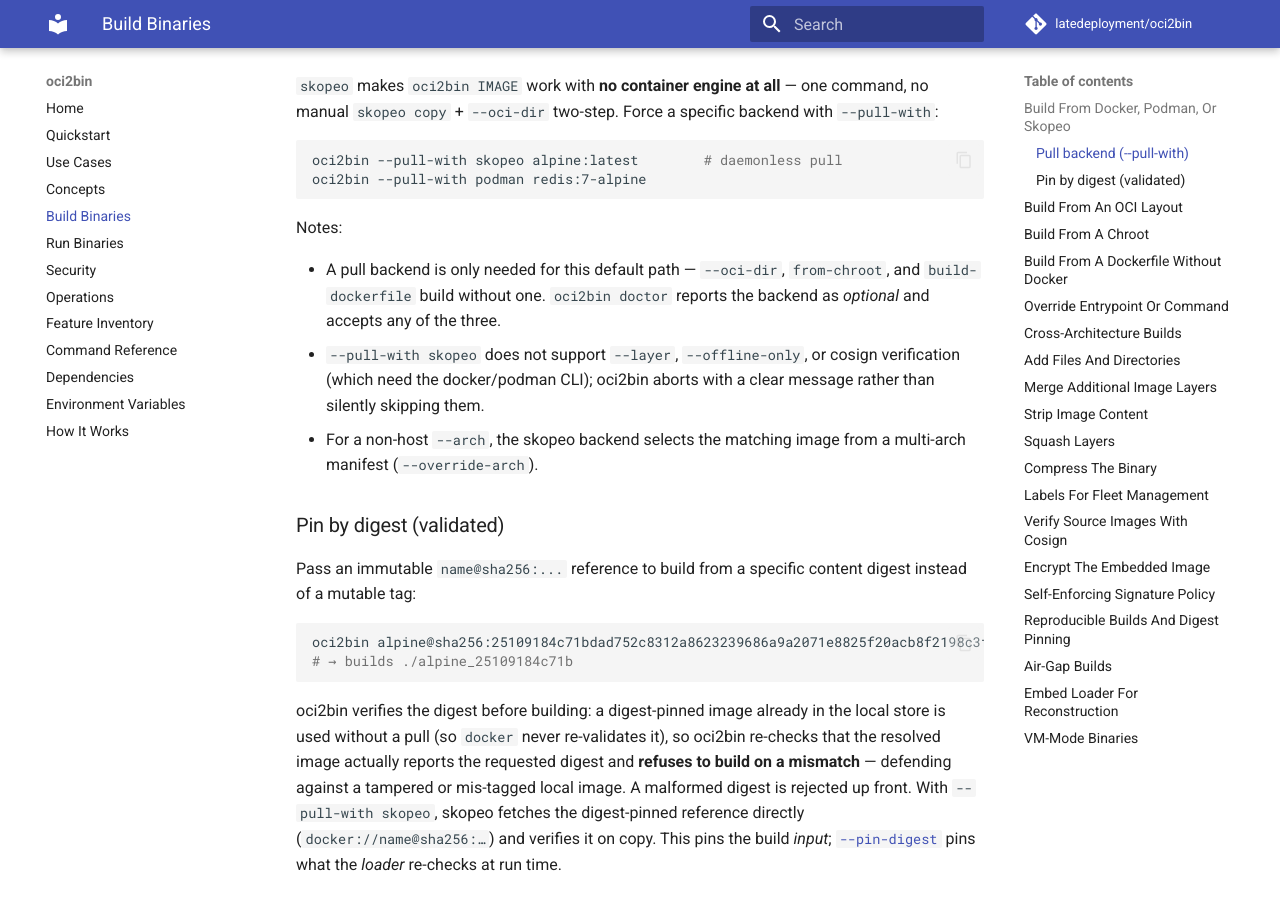
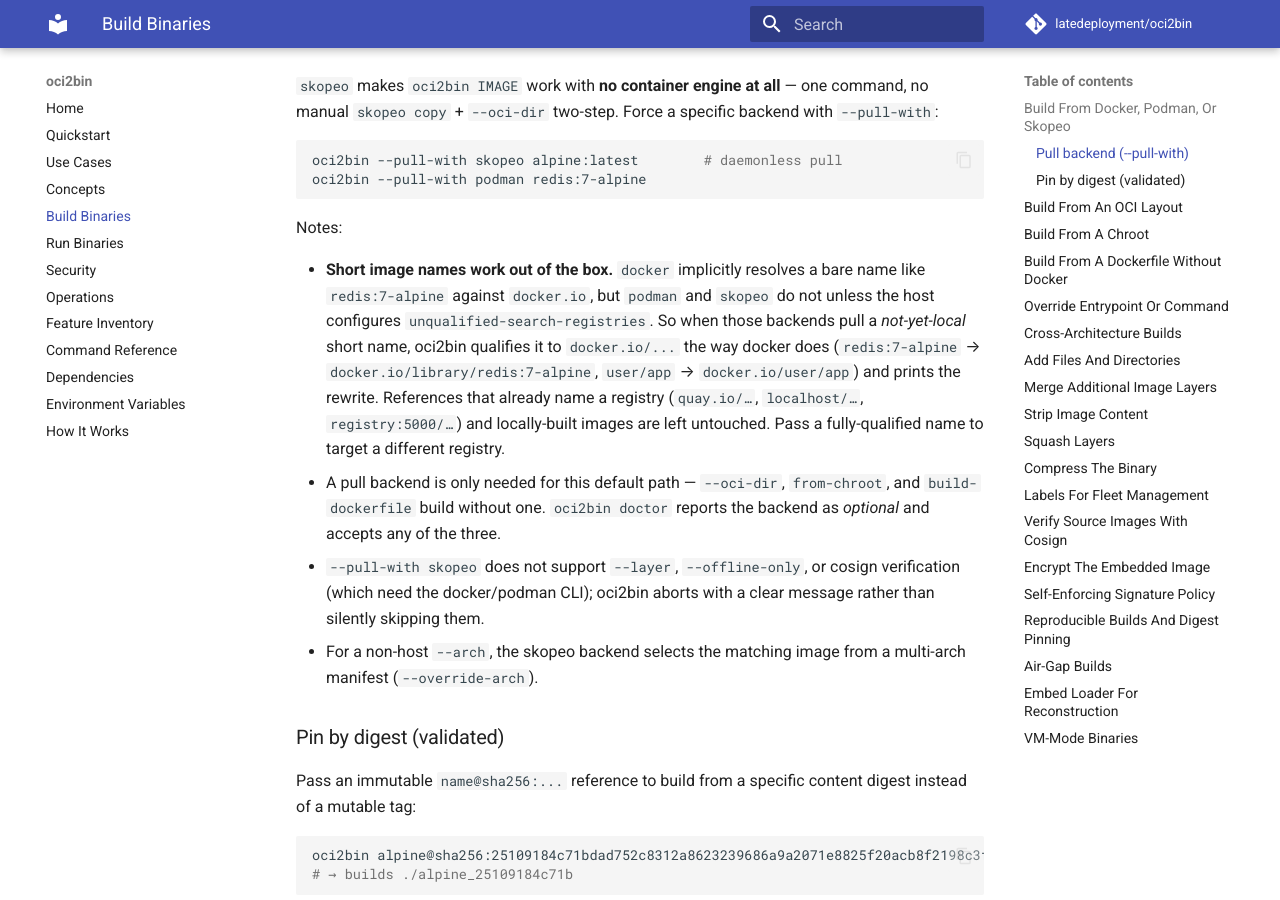
Before and after one commit to latedeployment/oci2bin, an MkDocs documentation site: the page built from docs/build.md, in a window 1280 px wide and 900 px high, scrolled down 709 px. Built offline with MkDocs 1.6.1 and Material for MkDocs 9.7.7, drawn with Linux system fonts in a browser that asks for light colours; comment, search, counter and statistics services are not loaded.

Commit message:
fix: qualify short image names to docker.io for podman/skopeo
`docker` implicitly resolves a bare name like `redis:7-alpine` against
docker.io, but podman/skopeo reject it ("short-name ... did not resolve ... no
unqualified-search registries are defined") unless the host configures one, so
a plain `oci2bin --pull-with podman redis:7-alpine` failed out of the box.

When the podman or skopeo backend pulls a not-yet-local short name, the wrapper
now qualifies it to docker.io the way docker does (redis:7-alpine ->
docker.io/library/redis:7-alpine, user/app -> docker.io/user/app) via a new
qualify_image_ref helper, and prints the rewrite. References that already name a
registry (quay.io/, localhost/, registry:PORT/), digest pins, and locally-built
images are left untouched; the docker backend is unchanged. Output filenames
stay short (derived before qualification).

Docs: build.md pull-backend note, CHANGELOG.

```diff
--- a/docs/build.md
+++ b/docs/build.md
@@ -34,6 +34,15 @@
 
 Notes:
 
+- **Short image names work out of the box.** `docker` implicitly resolves a
+  bare name like `redis:7-alpine` against `docker.io`, but `podman` and
+  `skopeo` do not unless the host configures `unqualified-search-registries`.
+  So when those backends pull a *not-yet-local* short name, oci2bin qualifies it
+  to `docker.io/...` the way docker does (`redis:7-alpine` →
+  `docker.io/library/redis:7-alpine`, `user/app` → `docker.io/user/app`) and
+  prints the rewrite. References that already name a registry
+  (`quay.io/…`, `localhost/…`, `registry:5000/…`) and locally-built images are
+  left untouched. Pass a fully-qualified name to target a different registry.
 - A pull backend is only needed for this default path — `--oci-dir`,
   `from-chroot`, and `build-dockerfile` build without one. `oci2bin doctor`
   reports the backend as *optional* and accepts any of the three.
```
Also changed, not shown: CHANGELOG.md (+9 -0 lines), 1 other file.
